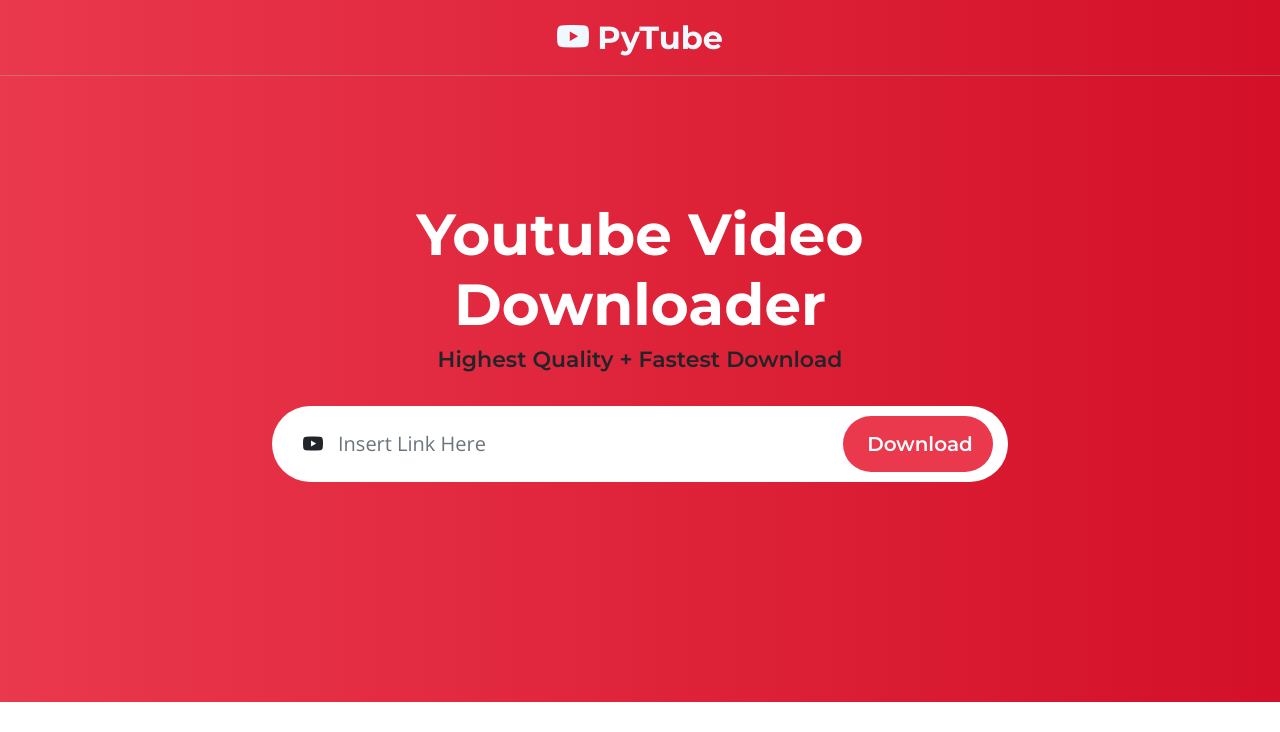
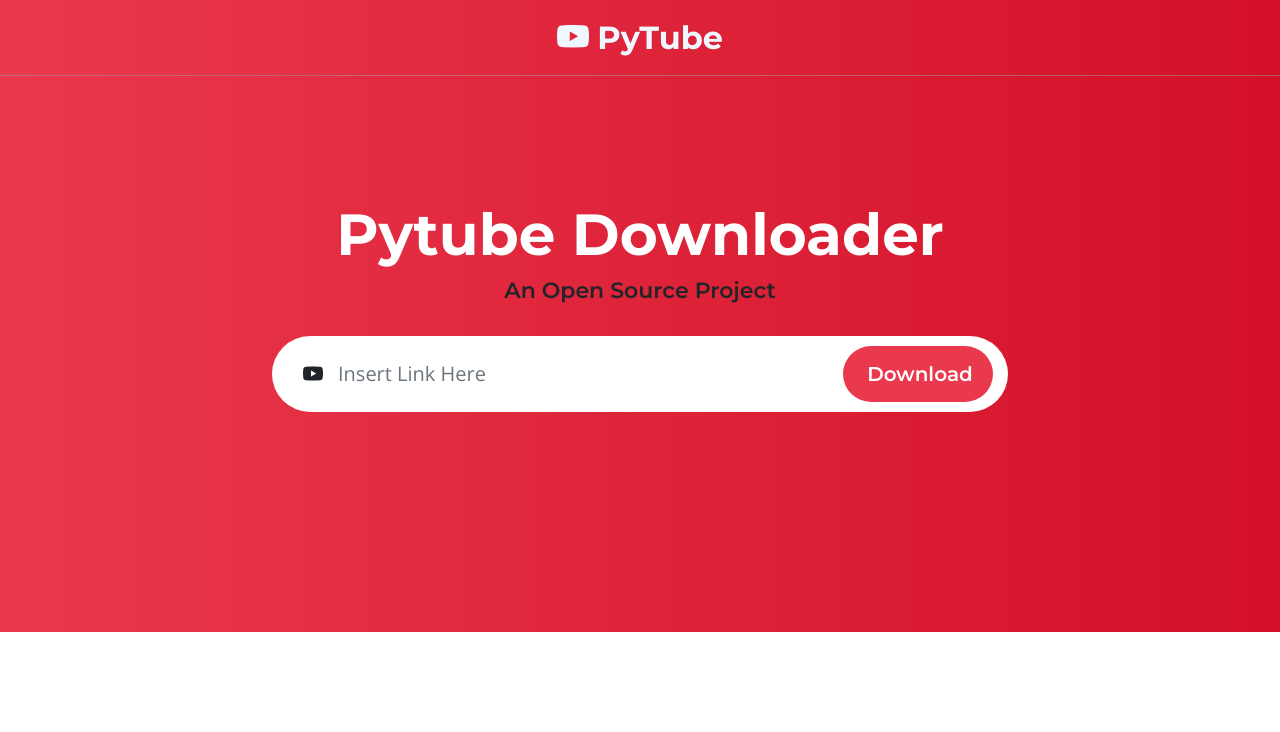
Before and after one commit to diegoborbadev/pytube-downloader, a Flask app: page / in a window 1280 px wide. Shown: the top 732 px of the page. Run offline with Flask 3, Linux system fonts and the light colour scheme; parts of the project's set-up code (start-up, migrations or seed data) failed here and were passed over; some libraries are stand-ins or nearby versions.

Commit message:
Main text changed

```diff
--- a/templates/base.html
+++ b/templates/base.html
@@ -34,8 +34,10 @@
                 <div class="row">
                     <div class="col-lg-8 col-12 mx-auto">
                         <!-- Text -->
-                        <h1 class="text-white text-center">Youtube Video Downloader</h1>
-                        <h6 class="text-center">Highest Quality + Fastest Download </h6>
+                        <h1 class="text-white text-center">Pytube Downloader</h1>
+                        <h6 class="text-center">
+                            An <a href="https://github.com/diegoborbadev/pytube-downloader" style="--link-hover-color: var(--bs-white);">Open Source</a> Project
+                        </h6>
 
                         <!-- Page Content -->
                         {% block content %}
```
